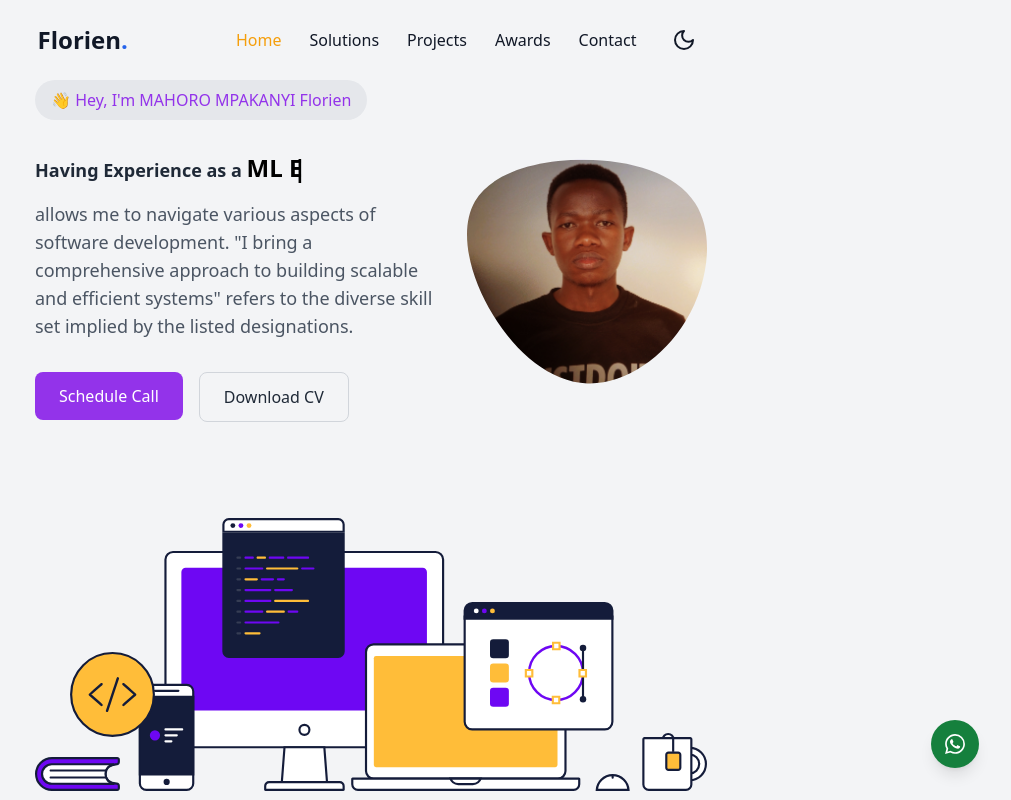
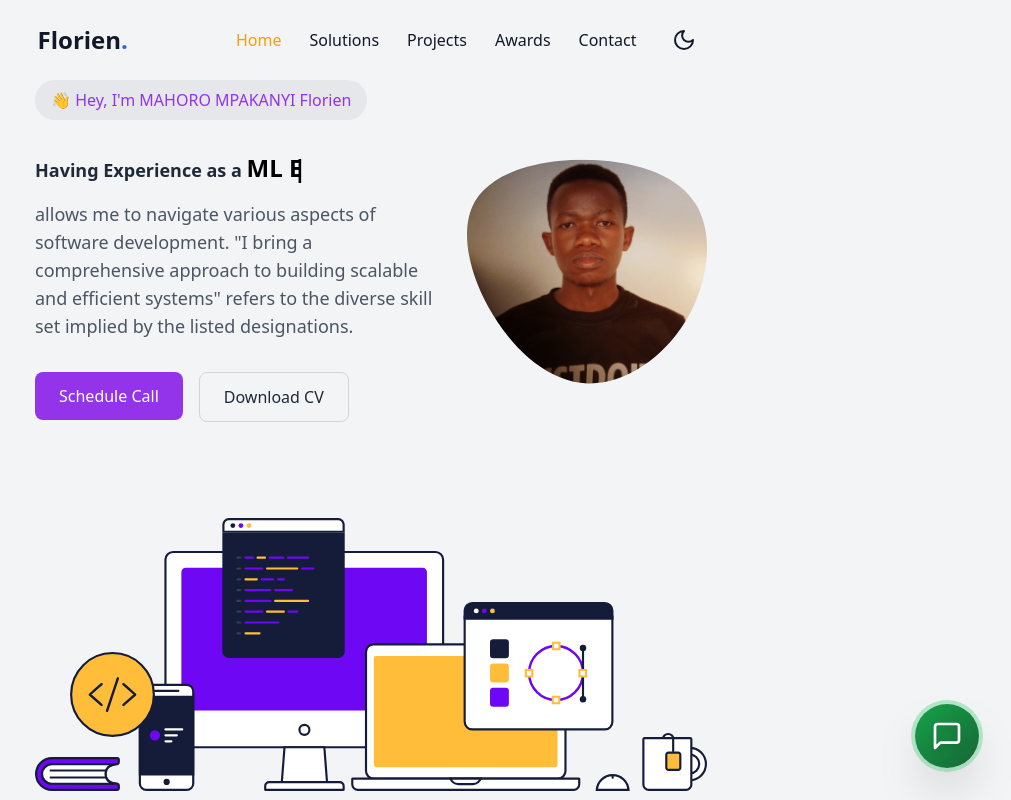
Before and after one commit to Florien2208/My-portifolio-v1, a React (Vite) app: page / in a window 1280 px wide. Shown: the top 800 px of the page, without its empty margins (269-1280 px from the left). Built offline with nearby package versions, Linux system fonts and the light colour scheme.

Commit message:
update on support

```diff
--- a/src/components/FloatingSupport.tsx
+++ b/src/components/FloatingSupport.tsx
@@ -9,7 +9,7 @@ import {
   Slack,
   Send,
   Paperclip,
-  LucideIcon
+  LucideIcon,
 } from "lucide-react";
 
 interface NotificationState {
@@ -31,7 +31,7 @@ interface ChatData {
 }
 
 interface ContactOption {
-  platform: 'whatsapp' | 'gmail' | 'slack' | 'phone' | 'live-chat';
+  platform: "whatsapp" | "gmail" | "slack" | "phone" | "live-chat";
   icon: LucideIcon;
   label: string;
   description: string;
@@ -39,7 +39,7 @@ interface ContactOption {
   bgColor: string;
 }
 
-type ChatState = 'closed' | 'form' | 'chat';
+type ChatState = "closed" | "form" | "chat";
 
 const FloatingSupport = (): JSX.Element => {
   const [isExpanded, setIsExpanded] = useState<boolean>(false);
@@ -74,7 +74,7 @@ const FloatingSupport = (): JSX.Element => {
     };
   }, [notification.show]);
 
-  const handlePlatformConnect = (platform: ContactOption['platform']): void => {
+  const handlePlatformConnect = (platform: ContactOption["platform"]): void => {
     switch (platform) {
       case "whatsapp":
         window.open("https://wa.me/+250787537524", "_blank");
@@ -319,48 +319,62 @@ const FloatingSupport = (): JSX.Element => {
         </div>
       )}
 
-      <div className="fixed bottom-8 right-8 z-50">
+      <div className="fixed bottom-8 right-8 z-50 flex items-center space-x-4">
         <div
-          className="relative"
+          className="relative group"
           onMouseEnter={() => setIsExpanded(true)}
           onMouseLeave={() => setIsExpanded(false)}
         >
           <button
             onClick={toggleModal}
-            className="w-12 h-12 bg-green-700 rounded-full flex items-center justify-center shadow-lg hover:bg-green-800 transition-colors"
+            className="w-16 h-16 bg-gradient-to-br from-green-600 to-green-800
+      rounded-full flex items-center justify-center
+      shadow-2xl hover:shadow-green-500/50
+      transition-all duration-300 transform hover:scale-105 active:scale-95
+      ring-4 ring-green-500/30 hover:ring-green-500/50
+      relative group"
           >
-            <span className="text-white text-2xl">
-              <svg
-                viewBox="0 0 24 24"
-                className="w-5 h-5 fill-current"
-                xmlns="http://www.w3.org/2000/svg"
-              >
-                <path d="M17.472 14.382c-.297-.149-1.758-.867-2.03-.967-.273-.099-.471-.148-.67.15-.197.297-.767.966-.94 1.164-.173.199-.347.223-.644.075-.297-.15-1.255-.463-2.39-1.475-.883-.788-1.48-1.761-1.653-2.059-.173-.297-.018-.458.13-.606.134-.133.298-.347.446-.52.149-.174.198-.298.298-.497.099-.198.05-.371-.025-.52-.075-.149-.669-1.612-.916-2.207-.242-.579-.487-.5-.669-.51-.173-.008-.371-.01-.57-.01-.198 0-.52.074-.792.372-.272.297-1.04 1.016-1.04 2.479 0 1.462 1.065 2.875 1.213 3.074.149.198 2.096 3.2 5.077 4.487.709.306 1.262.489 1.694.625.712.227 1.36.195 1.871.118.571-.085 1.758-.719 2.006-1.413.248-.694.248-1.289.173-1.413-.074-.124-.272-.198-.57-.347m-5.421 7.403h-.004a9.87 9.87 0 01-5.031-1.378l-.361-.214-3.741.982.998-3.648-.235-.374a9.86 9.86 0 01-1.51-5.26c.001-5.45 4.436-9.884 9.888-9.884 2.64 0 5.122 1.03 6.988 2.898a9.825 9.825 0 012.893 6.994c-.003 5.45-4.437 9.884-9.885 9.884m8.413-18.297A11.815 11.815 0 0012.05 0C5.495 0 .16 5.335.157 11.892c0 2.096.547 4.142 1.588 5.945L.057 24l6.305-1.654a11.882 11.882 0 005.683 1.448h.005c6.554 0 11.890-5.335 11.893-11.893a11.821 11.821 0 00-3.48-8.413Z" />
-              </svg>
-            </span>
+            <div className="absolute inset-0 bg-green-700/30 rounded-full animate-ping group-hover:animate-none"></div>
+            <MessageSquare
+              className="w-8 h-8 text-white drop-shadow-md
+        group-hover:rotate-6 transition-transform relative z-10"
+            />
           </button>
 
           <div
-            className={`absolute right-12 top-0 transition-all duration-300 ${
-              isExpanded ? "opacity-100 visible" : "opacity-0 invisible"
-            }`}
+            className={`absolute right-20 top-1/2 -translate-y-1/2
+      transition-all duration-300
+      ${isExpanded ? "opacity-100 visible" : "opacity-0 invisible"}
+      group-hover:visible`}
           >
-            <button
-              onClick={toggleModal}
-              className="h-12 bg-green-700 rounded-full flex items-center pr-4 pl-6 -mr-12 shadow-lg hover:bg-green-800 transition-colors"
+            <div
+              className="bg-white rounded-full shadow-2xl
+        flex items-center pl-4 pr-2 py-2 space-x-3
+        border border-green-100
+        hover:border-green-200
+        transition-all
+        group"
             >
-              <span className="text-white font-medium whitespace-nowrap">
-                HIRE ME&nbsp;&nbsp;
+              <span
+                className="text-green-800 font-semibold text-sm whitespace-nowrap
+          group-hover:text-green-900
+          transition-colors"
+              >
+                Hire Me
               </span>
-              <ExternalLink
-                size={20}
-                className="relative text-white top-[1px]"
-              />
-            </button>
+              <div
+                className="bg-gradient-to-br from-green-600 to-green-800
+          text-white rounded-full w-9 h-9 flex items-center justify-center
+          transform group-hover:scale-110 transition-transform"
+              >
+                <ExternalLink size={18} className="drop-shadow-md" />
+              </div>
             </div>
           </div>
         </div>
 
+
+      </div>
 
       {(isModalOpen || chatState !== "closed") && (
         <div className="fixed inset-0 z-50 flex items-center justify-end bg-black bg-opacity-50">
--- a/src/pages/parts/ContactSection.tsx
+++ b/src/pages/parts/ContactSection.tsx
@@ -307,7 +307,7 @@ const ContactSection: React.FC = () => {
                 <span>florien2208</span>
               </a>
               <a
-                href="www.linkedin.com/in/mahoro-florien"
+                href="https://www.linkedin.com/in/florien-mahoro-mpakanyi-398515258/"
                 target="_blank"
                 rel="noopener noreferrer"
                 className={`flex items-center gap-3 ${
@@ -317,7 +317,6 @@ const ContactSection: React.FC = () => {
                 <Linkedin className="w-5 h-5" />
                 <span>mahoro-florien</span>
               </a>
-
             </div>
           </div>
         </div>
```
Lines whose indentation alone changed are shown as unchanged.
